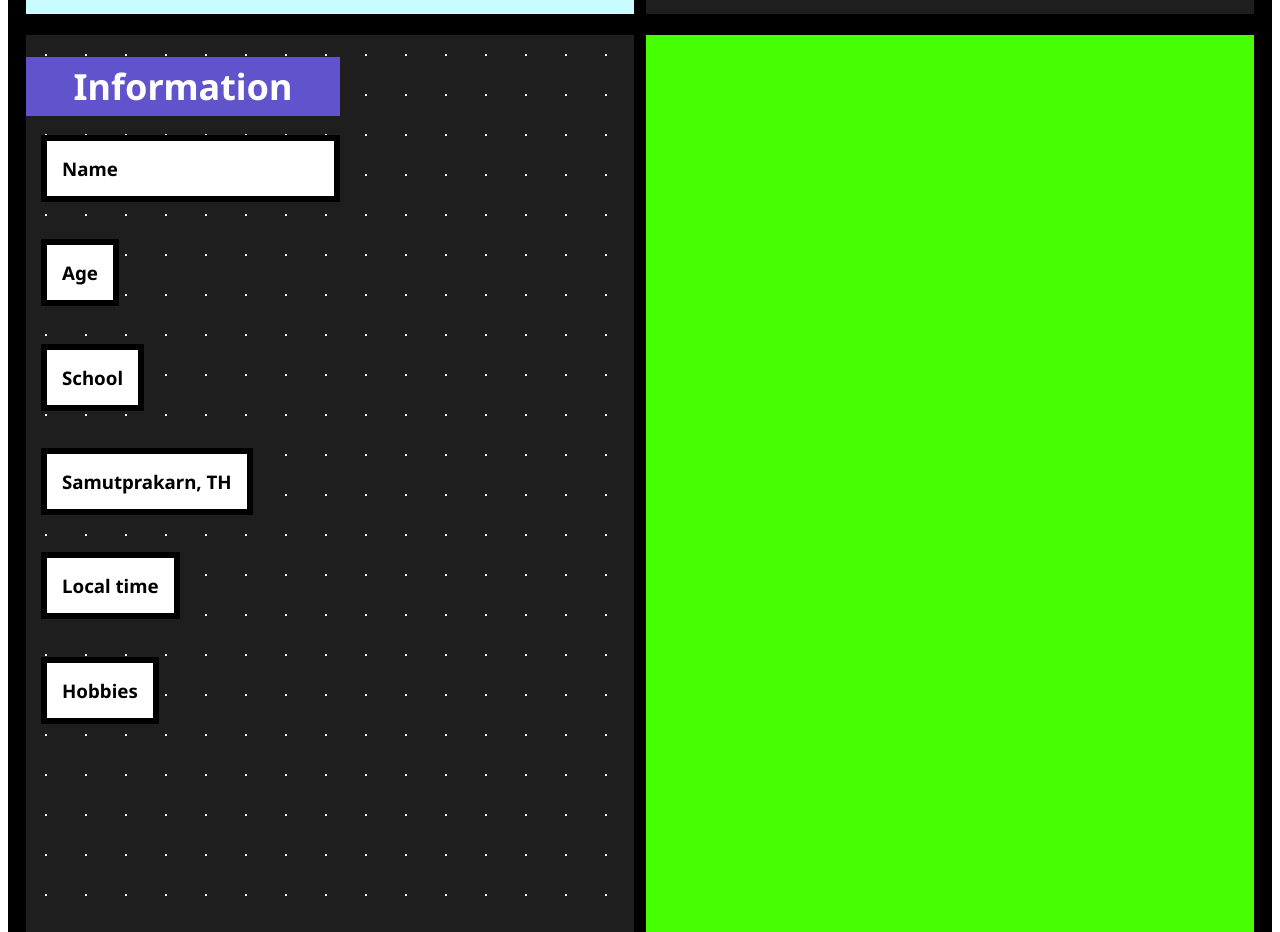
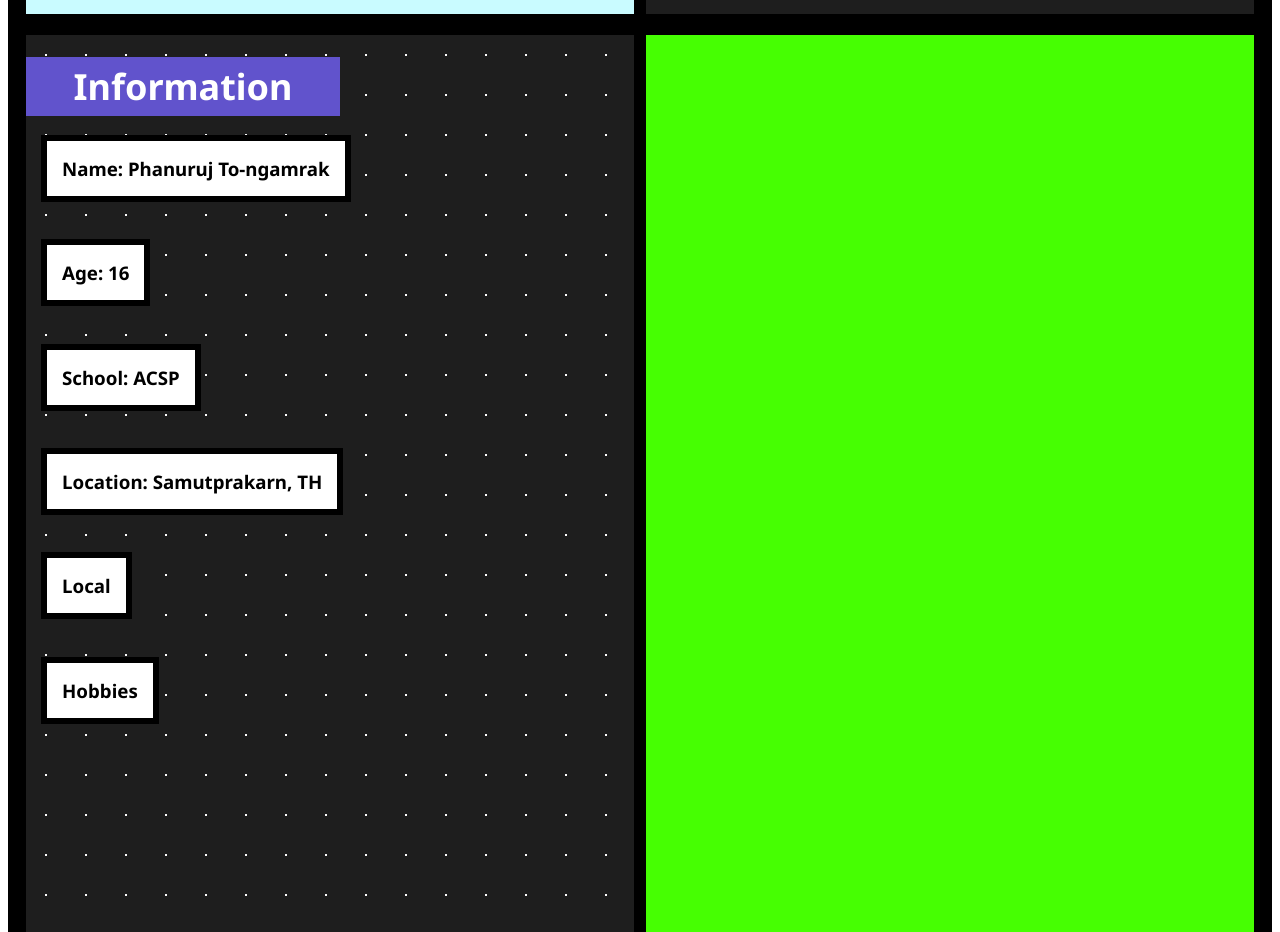
Before and after one commit to anonstella/anonfolio, a plain HTML site: page profile.html in a window 1280 px wide. Shown: the part 2260-3192 px from the top of the page. Drawn offline with Linux system fonts and the light colour scheme.

Commit message:
fix again

```diff
--- a/index.js
+++ b/index.js
@@ -1,6 +1,6 @@
 const target = document.querySelector(".container-project");
 
-fetch("../featured.json")
+fetch("./featured.json")
   .then((response) => response.text())
   .then((text) => {
     const raw = JSON.parse(text);
--- a/profile.html
+++ b/profile.html
@@ -57,14 +57,11 @@
         <br />
         <div class="topic">Information</div>
         <div class="info">
-          <h3 class="toggle full-name">
-            <span>Name</span>
-            <span class="reveal hidden">Phanuruj To-ngamrak</span>
-          </h3>
-          <h3 class="toggle age">Age</h3>
-          <h3 class="toggle school">School</h3>
-          <h3 class="toggle location">Samutprakarn, TH</h3>
-          <h3 class="toggle localtime">Local time</h3>
+          <h3 class="toggle full-name">Name: Phanuruj To-ngamrak</h3>
+          <h3 class="toggle age">Age: 16</h3>
+          <h3 class="toggle school">School: ACSP</h3>
+          <h3 class="toggle location">Location: Samutprakarn, TH</h3>
+          <h3 class="toggle localtime">Local</h3>
           <h3 class="toggle hobby">Hobbies</h3>
         </div>
       </div>
--- a/project.js
+++ b/project.js
@@ -1,6 +1,6 @@
 const target = document.querySelector(".project-container");
 
-fetch("../projects.json")
+fetch("./projects.json")
   .then((response) => response.text())
   .then((text) => {
     const raw = JSON.parse(text);
```
